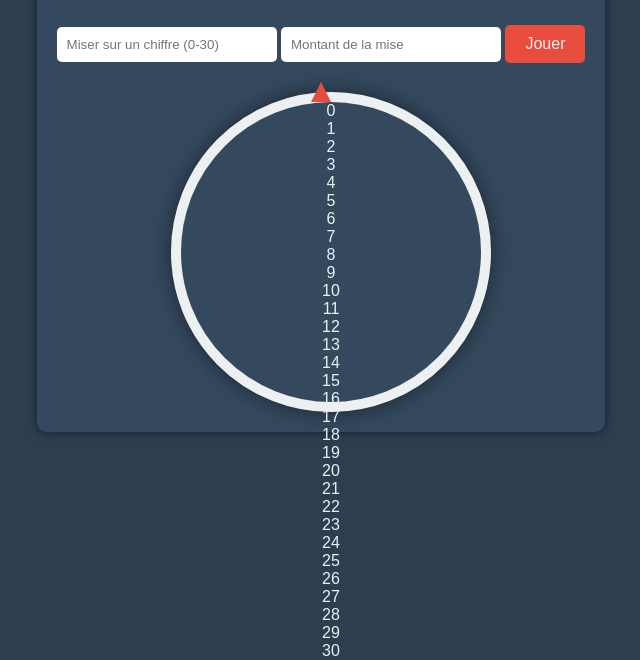
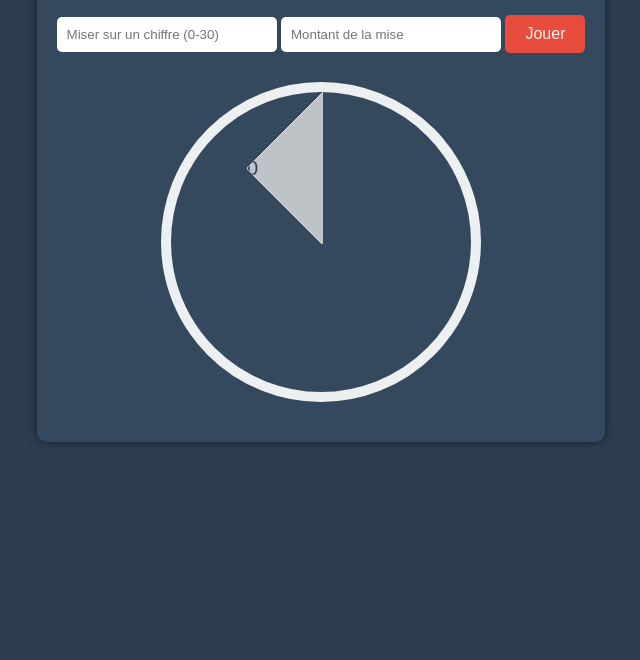
Before and after one commit to Pidoyaa/casino, a plain HTML site: page index.html in a window 1280 px wide. Shown: the part 244-904 px from the top of the page, without its empty margins (319-959 px from the left). After the commit the page ends 800 px from the top, so only its background shows below. Drawn offline with Linux system fonts and the light colour scheme.

Commit message:
Update style.css

```diff
--- a/style.css
+++ b/style.css
@@ -48,6 +48,9 @@ button:hover {
     width: 300px;
     height: 300px;
     margin: 20px auto;
+    border: 10px solid #ecf0f1;
+    border-radius: 50%;
+    overflow: hidden;
 }
 
 .wheel {
@@ -55,13 +58,11 @@ button:hover {
     height: 100%;
     position: absolute;
     border-radius: 50%;
-    border: 10px solid #ecf0f1;
-    box-shadow: 0 0 20px rgba(0, 0, 0, 0.5);
     transform: rotate(0deg);
     transition: transform 5s cubic-bezier(0.17, 0.67, 0.83, 0.67);
 }
 
-.number {
+.segment {
     position: absolute;
     width: 50%;
     height: 50%;
@@ -75,13 +76,13 @@ button:hover {
     clip-path: polygon(50% 50%, 100% 0, 100% 100%);
 }
 
-.number:nth-child(odd) {
+.segment:nth-child(odd) {
     background-color: #bdc3c7;
 }
 
 .pointer {
     position: absolute;
-    top: -10px;
+    top: -20px;
     left: 50%;
     width: 0;
     height: 0;
```
